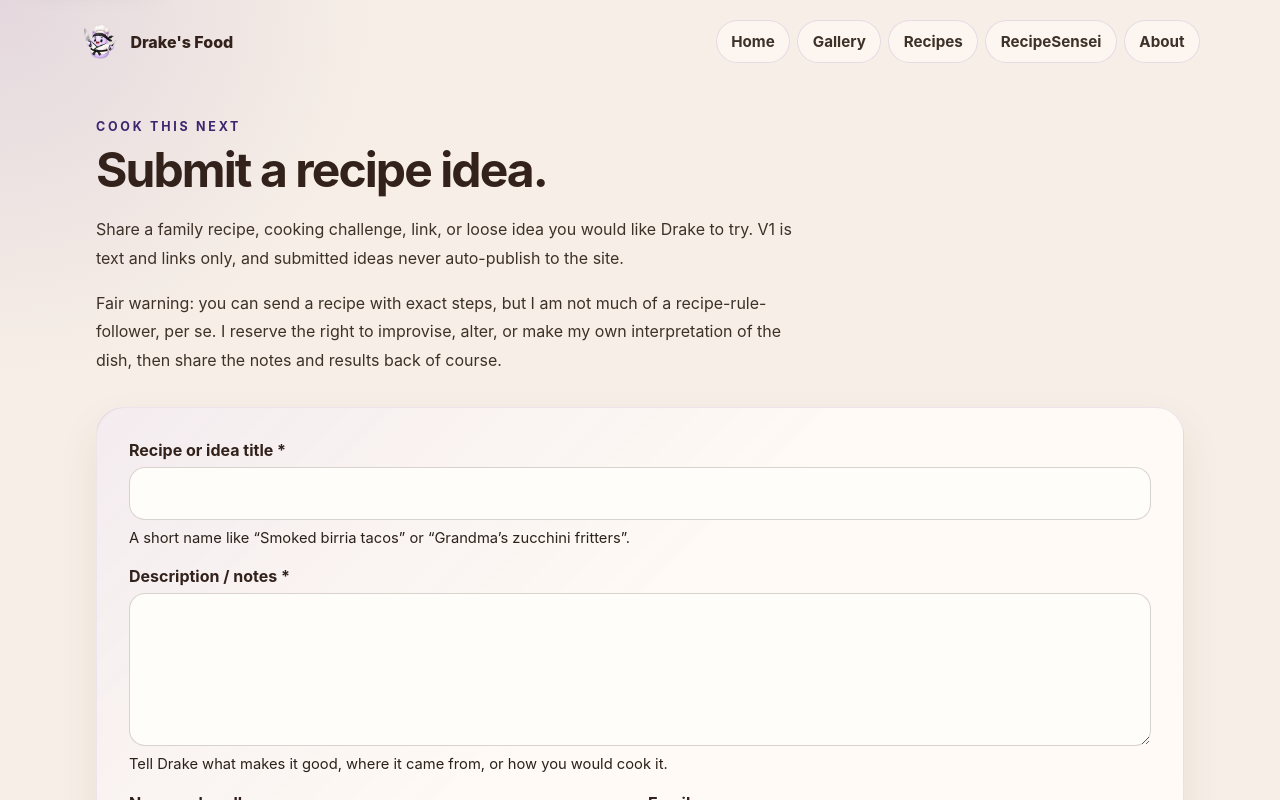
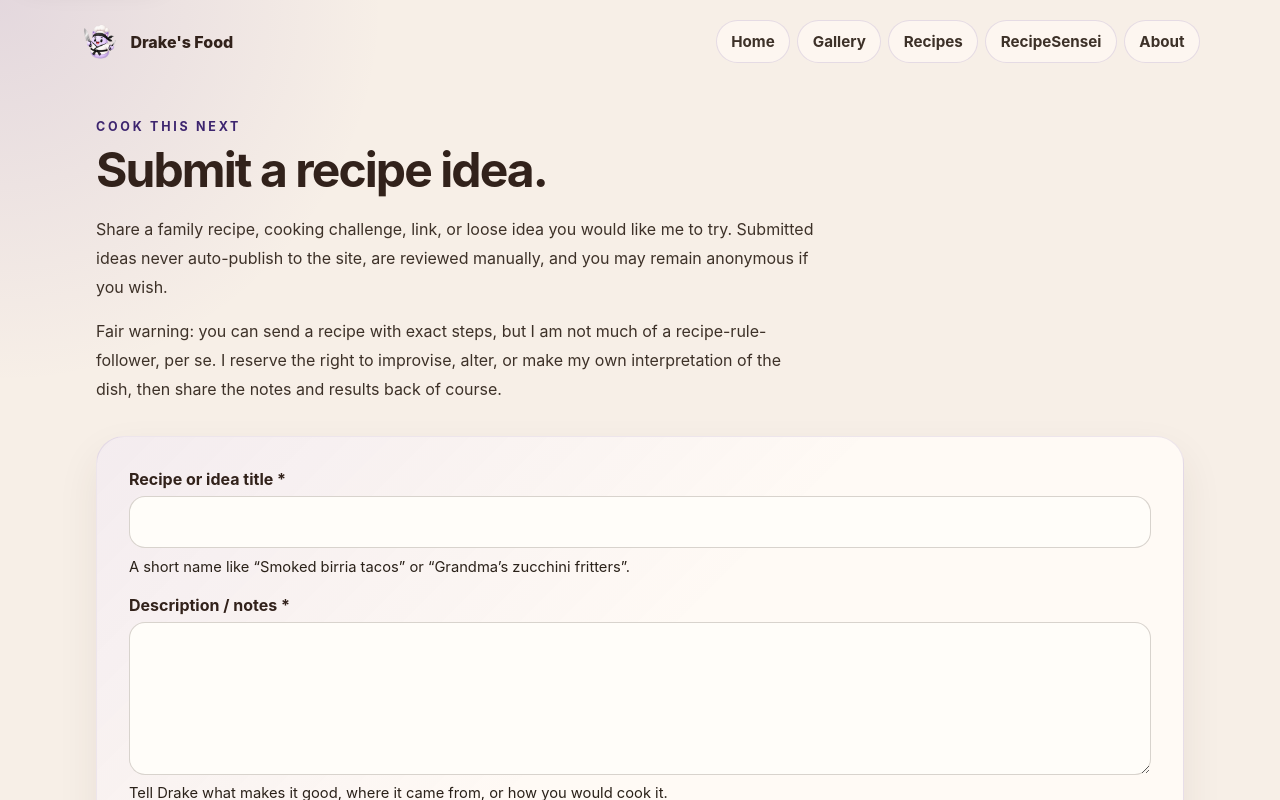
Before and after one commit to drakejrobert-sudo/drakesfood, an Angular app: page /submit in a window 1280 px wide. Shown: the top 800 px of the page. Built offline with nearby package versions, Linux system fonts and the light colour scheme.

Commit message:
updated a couple of sites

```diff
--- a/src/app/components/recipe-submission/recipe-submission.component.html
+++ b/src/app/components/recipe-submission/recipe-submission.component.html
@@ -3,7 +3,7 @@
     <p class="eyebrow">Cook this next</p>
     <h2 id="submission-title">Submit a recipe idea.</h2>
     <p>
-      Share a family recipe, cooking challenge, link, or loose idea you would like Drake to try. V1 is text and links only, and submitted ideas never auto-publish to the site.
+      Share a family recipe, cooking challenge, link, or loose idea you would like me to try. Submitted ideas never auto-publish to the site, are reviewed manually, and you may remain anonymous if you wish.
     </p>
     <p>
       Fair warning: you can send a recipe with exact steps, but I am not much of a recipe-rule-follower, per se. I reserve the right to improvise, alter, or make my own interpretation of the dish, then share the notes and results back of course.
--- a/src/app/components/submit-idea-cta/submit-idea-cta.component.html
+++ b/src/app/components/submit-idea-cta/submit-idea-cta.component.html
@@ -2,7 +2,7 @@
   <div class="submit-idea-card">
     <div>
       <p class="eyebrow">Cook this next</p>
-      <h2 id="submit-idea-cta-title">Have something Drake should try?</h2>
+      <h2 id="submit-idea-cta-title">Have something I should try?</h2>
       <p>Send a family recipe, cooking challenge, link, or loose idea. Submissions are reviewed manually and never auto-publish to the site.</p>
     </div>
     <a class="button button-primary" routerLink="/submit">Submit a recipe idea</a>
```
